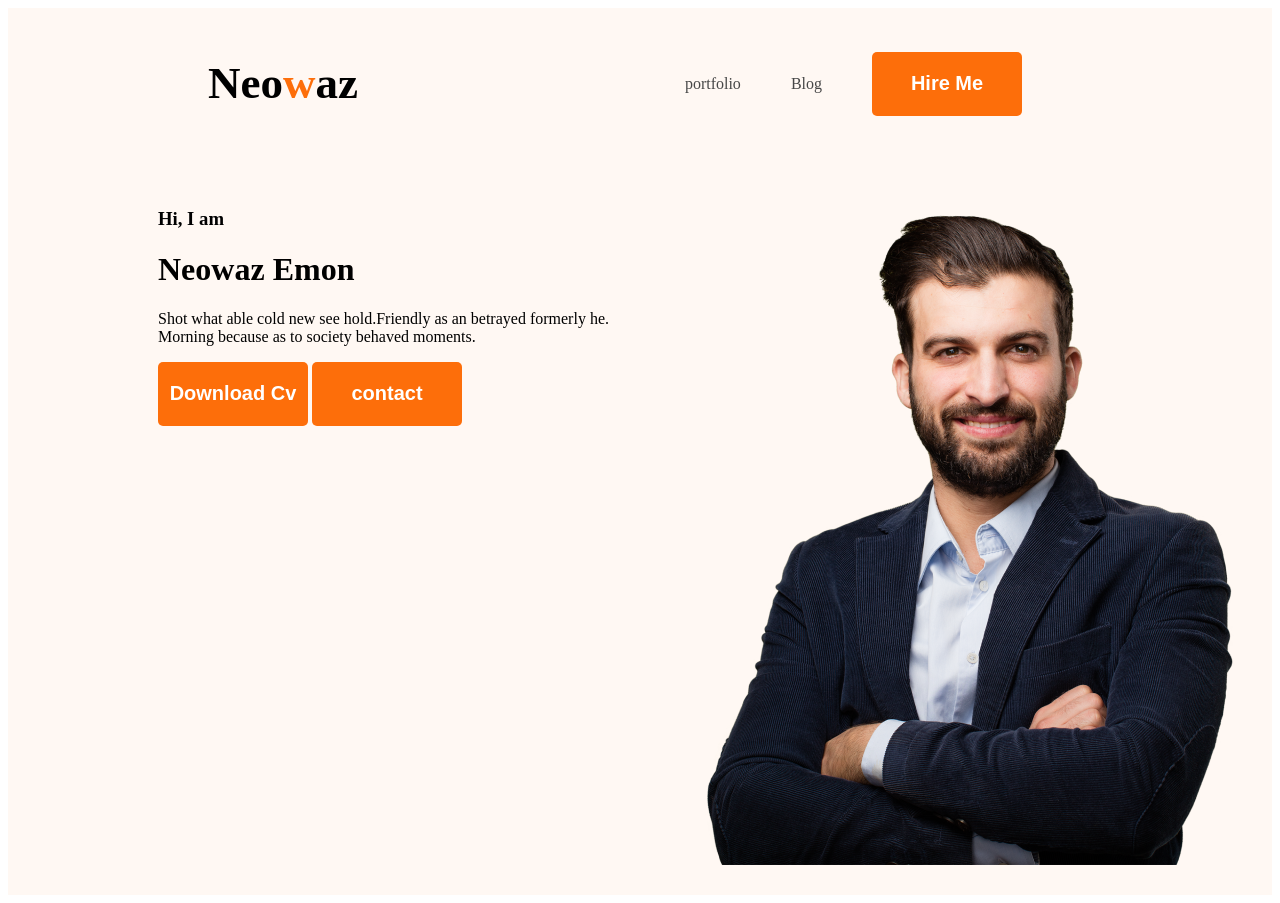
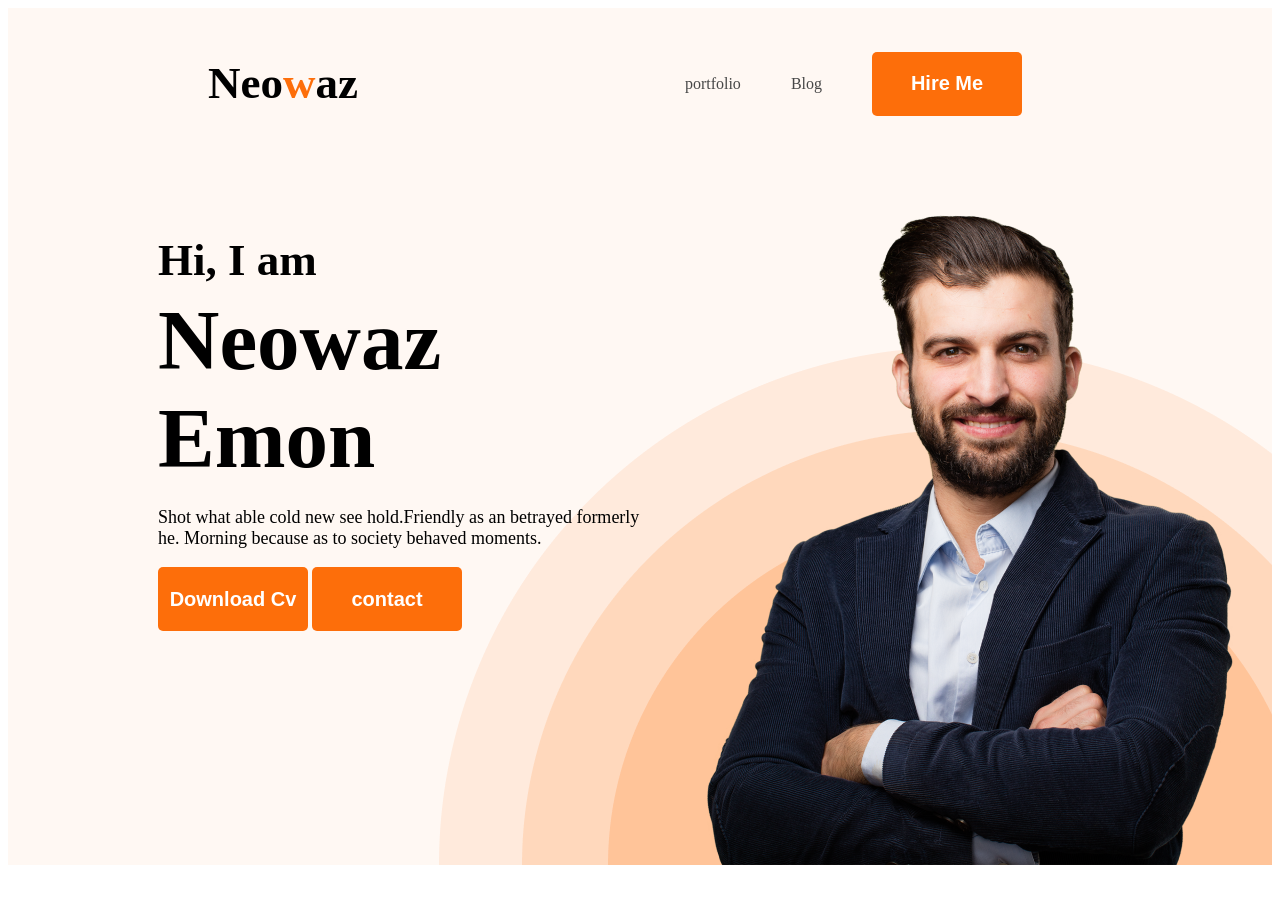
Before and after one commit to AkiburNeowaz/my-portfolio, a plain HTML site: page index.html in a window 1280 px wide. After the commit the page ends 873 px from the top, so only its background shows below. Drawn offline with Linux system fonts and the light colour scheme.

Commit message:
header part

```diff
--- a/index.html
+++ b/index.html
@@ -20,10 +20,10 @@
             </ul>
         </nav>
         <div class="banner">
-            <div>
-                <h3>Hi, I am</h3>
-                <h1>Neowaz Emon</h1>
-                <p>Shot what able cold new see hold.Friendly as an betrayed formerly he. Morning because as to society
+            <div class="banner-content">
+                <h3 class="banner-greeding">Hi, I am</h3>
+                <h1 class="banner-title">Neowaz Emon</h1>
+                <p class="banner-description">Shot what able cold new see hold.Friendly as an betrayed formerly he. Morning because as to society
                     behaved moments.</p>
                 <button class="primary-button">Download Cv</button>
                 <button class="primary-button">contact</button>
--- a/styles/styles.css
+++ b/styles/styles.css
@@ -57,11 +57,17 @@ nav a {
 
 header {
     background-color: #FFF8F3;
+    background-image: url('../images/header_bg.png');
+    background-repeat: no-repeat;
+    background-position: bottom right;
 }
 
 .banner {
-    padding: 30px 30px 30px 150px;
+    padding: 30px 30px 0px 150px;
     display: flex;
+}
+.banner-content{
+    width: 585px;
 }
 
 .profil-pic {
@@ -70,3 +76,24 @@ header {
 
 
 }
+
+.banner-greeding {
+    font-size: 45px;
+    margin-bottom: 5px;
+}
+
+.banner-title {
+    font-size: 85px;
+    font-weight: 700;
+    margin-top: 0px;
+    margin-bottom: 0px;
+}
+
+.banner-description {
+    font-size: 18px;
+    font-weight: 400;
+    margin-top: 20px;
+
+}
+
+/* main section */
```
